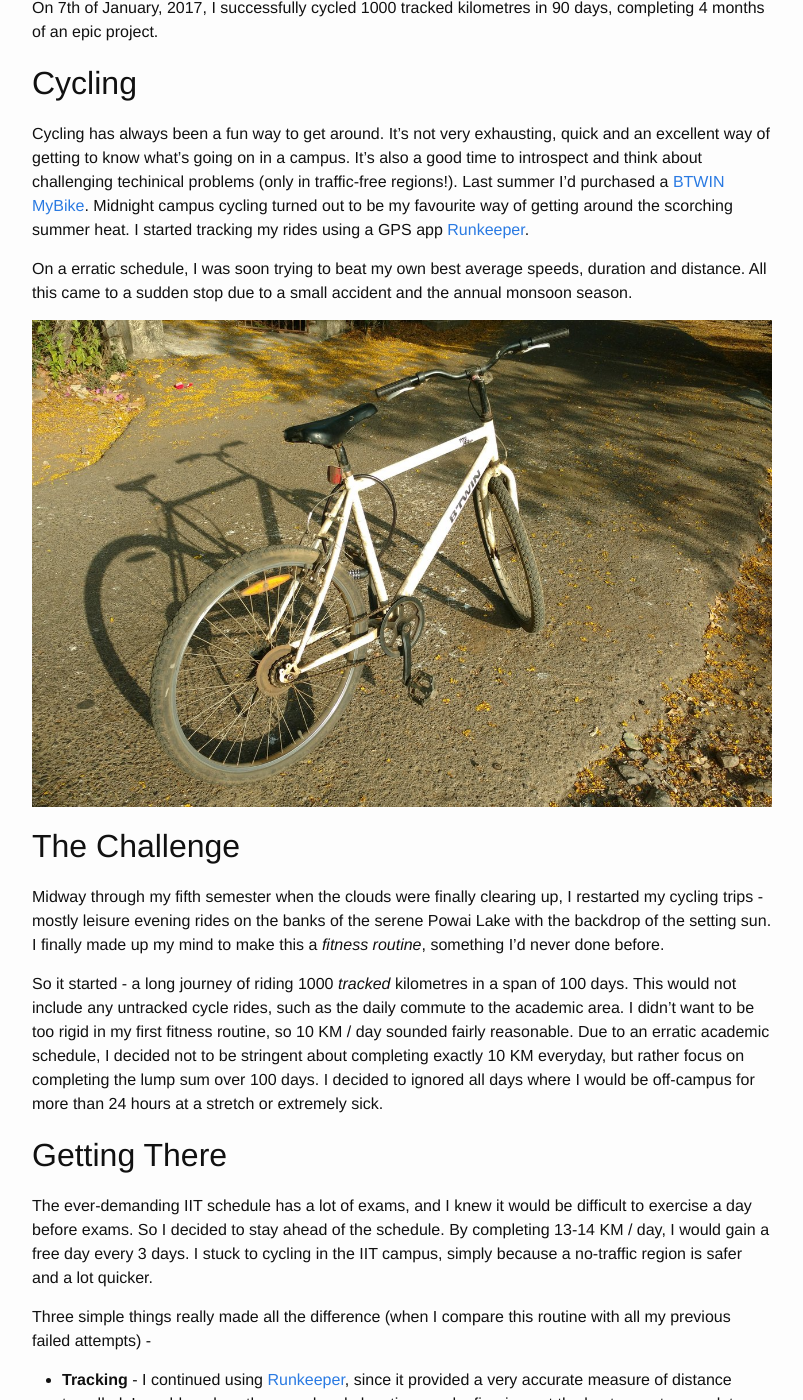
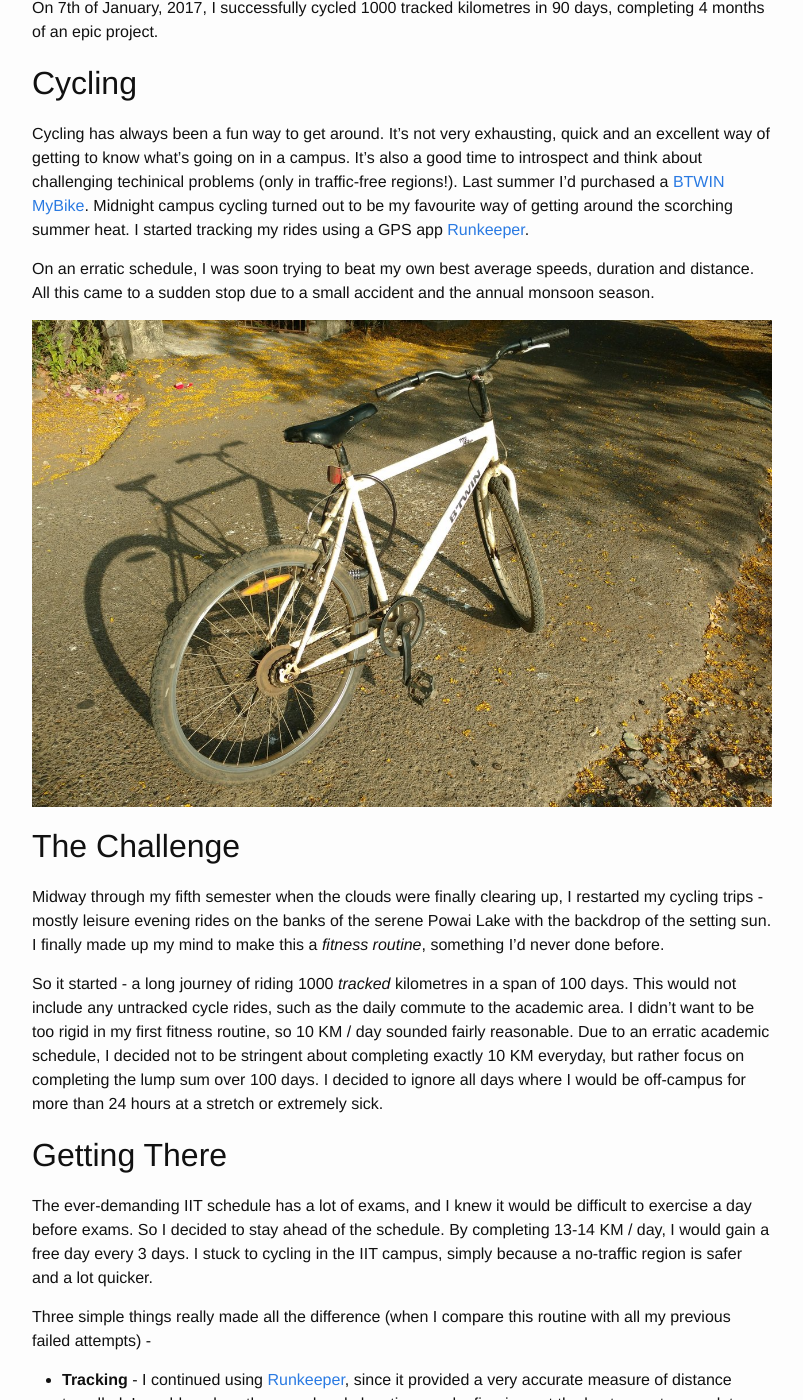
Before and after one commit to martiansideofthemoon/martiansideofthemoon.github.io, a Jekyll site: the page built from _posts/2017-05-11-a-1000-km.markdown, in a window 1280 px wide and 1400 px high, scrolled down 291 px. Shown: the whole window, without its empty margins (238-1041 px from the left). Built offline with Jekyll 4.4.1, drawn with Linux system fonts in a browser that asks for light colours.

Commit message:
Fixing typos in cycling blog

```diff
--- a/_posts/2017-05-11-a-1000-km.markdown
+++ b/_posts/2017-05-11-a-1000-km.markdown
@@ -13,7 +13,7 @@ On 7th of January, 2017, I successfully cycled 1000 tracked kilometres in 90 day
 
 Cycling has always been a fun way to get around. It's not very exhausting, quick and an excellent way of getting to know what's going on in a campus. It's also a good time to introspect and think about challenging techinical problems (only in traffic-free regions!). Last summer I'd purchased a [BTWIN MyBike](https://www.snapdeal.com/product/btwin-my-bike/639052040129). Midnight campus cycling turned out to be my favourite way of getting around the scorching summer heat. I started tracking my rides using a GPS app [Runkeeper](https://runkeeper.com/).
 
-On a erratic schedule, I was soon trying to beat my own best average speeds, duration and distance. All this came to a sudden stop due to a small accident and the annual monsoon season.
+On an erratic schedule, I was soon trying to beat my own best average speeds, duration and distance. All this came to a sudden stop due to a small accident and the annual monsoon season.
 
 ![cycle]({{ site.url }}/assets/cycle.jpg)
 
@@ -21,7 +21,7 @@ On a erratic schedule, I was soon trying to beat my own best average speeds, dur
 
 Midway through my fifth semester when the clouds were finally clearing up, I restarted my cycling trips - mostly leisure evening rides on the banks of the serene Powai Lake with the backdrop of the setting sun. I finally made up my mind to make this a *fitness routine*, something I'd never done before.
 
-So it started - a long journey of riding 1000 *tracked* kilometres in a span of 100 days. This would not include any untracked cycle rides, such as the daily commute to the academic area. I didn't want to be too rigid in my first fitness routine, so 10 KM / day sounded fairly reasonable. Due to an erratic academic schedule, I decided not to be stringent about completing exactly 10 KM everyday, but rather focus on completing the lump sum over 100 days. I decided to ignored all days where I would be off-campus for more than 24 hours at a stretch or extremely sick.
+So it started - a long journey of riding 1000 *tracked* kilometres in a span of 100 days. This would not include any untracked cycle rides, such as the daily commute to the academic area. I didn't want to be too rigid in my first fitness routine, so 10 KM / day sounded fairly reasonable. Due to an erratic academic schedule, I decided not to be stringent about completing exactly 10 KM everyday, but rather focus on completing the lump sum over 100 days. I decided to ignore all days where I would be off-campus for more than 24 hours at a stretch or extremely sick.
 
 ## Getting There
 
```
